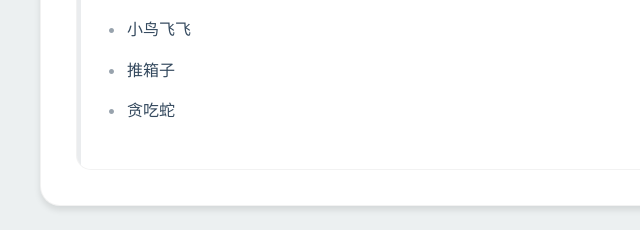
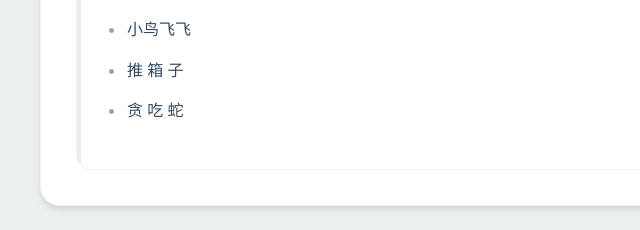
Before and after one commit to XiaoQi799/AIGC-, a plain HTML site: page index.html in a window 1280 px wide. Shown: the part 410-640 px from the top of the page, 0-640 px from the left. Drawn offline with Linux system fonts and the light colour scheme.

Commit message:
Update index.html

```diff
--- a/index.html
+++ b/index.html
@@ -257,8 +257,8 @@
                     <h3>游戏导航</h3>
                     <ul>
                         <li><a href="./Game/小鸟飞飞.html">小鸟飞飞</a></li>
-                        <li><a href="./Game/推箱子2.0.html">推箱子</a></li>
-                        <li><a href="./Game/贪吃蛇.html">贪吃蛇</a></li>
+                        <li><a href="./Game/推箱子2.0.html">推 箱 子</a></li>
+                        <li><a href="./Game/贪吃蛇.html">贪 吃 蛇</a></li>
                     </ul>
                 </div>
             </div>
```
